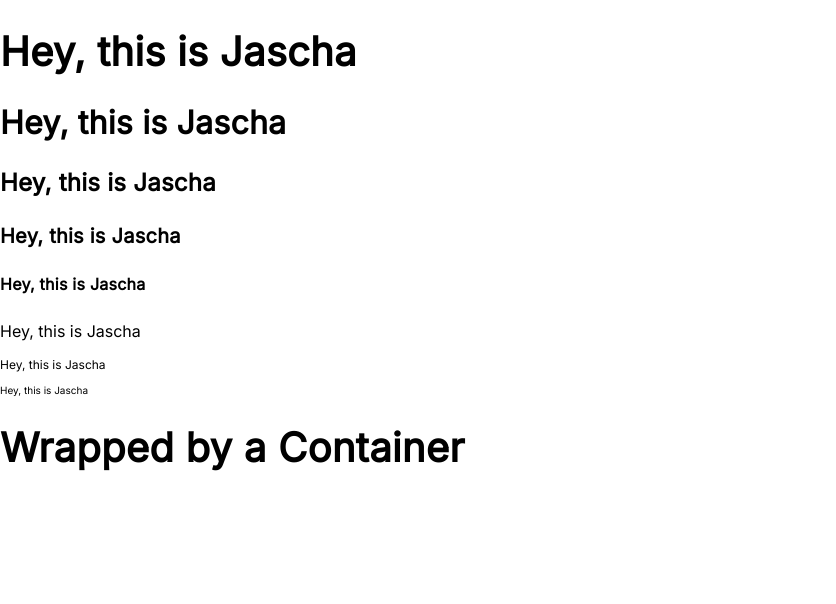
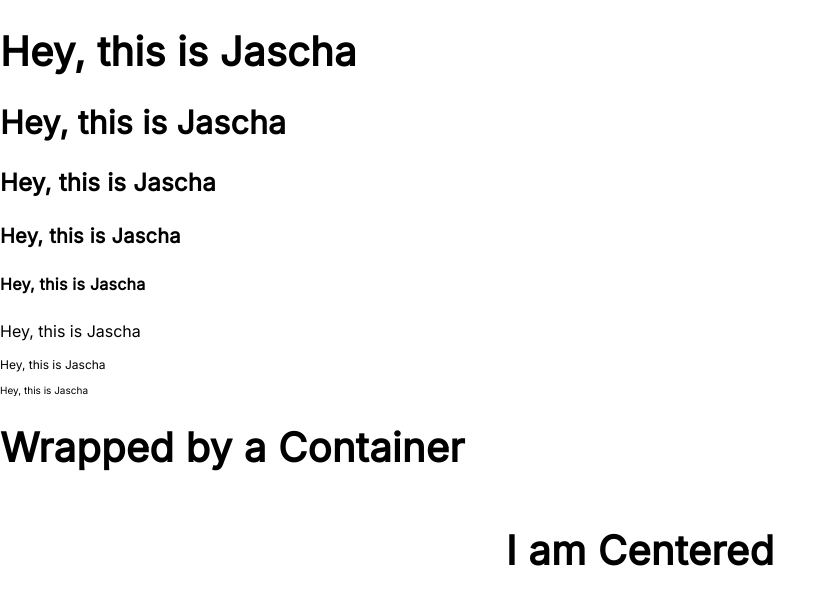
Before and after one commit to JaschaS/standapp-react, a React (Create React App) app: page / in a window 1280 px wide. Shown: the top 604 px of the page, without its empty margins (0-836 px from the left). Built offline with nearby package versions, Linux system fonts and the light colour scheme.

Commit message:
adds center component

```diff
--- a/src/standapp/App.tsx
+++ b/src/standapp/App.tsx
@@ -3,6 +3,7 @@ import './App.module.css';
 import { H1, H2, H3, H4, H5 } from './components/base/Header';
 import { Copy1, Copy2, Copy3 } from './components/base/Copy';
 import { Container } from './components/base/Container';
+import { Center } from './components/base/Center';
 
 export default function App() {
   return (
@@ -22,6 +23,10 @@ export default function App() {
         <H1>Wrapped by a Container</H1>
       </Container>
 
+      <Center>
+        <H1>I am Centered</H1>
+      </Center>
+
     </div>
   );
 }
--- /dev/null
+++ b/src/standapp/components/base/Center.tsx
@@ -0,0 +1,20 @@
+import React from "react";
+
+export interface CenterProps {
+    children?: React.ReactNode;
+    className?: string;
+}
+
+export function Center(props: CenterProps) {
+
+    const style = {
+        display: "flex",
+        justifyContent: "center",
+        alignItems: "center",
+        height: "100%"
+    };
+
+    return <div className={props.className} style={style}>
+        {props.children}
+    </div>;
+}
```
